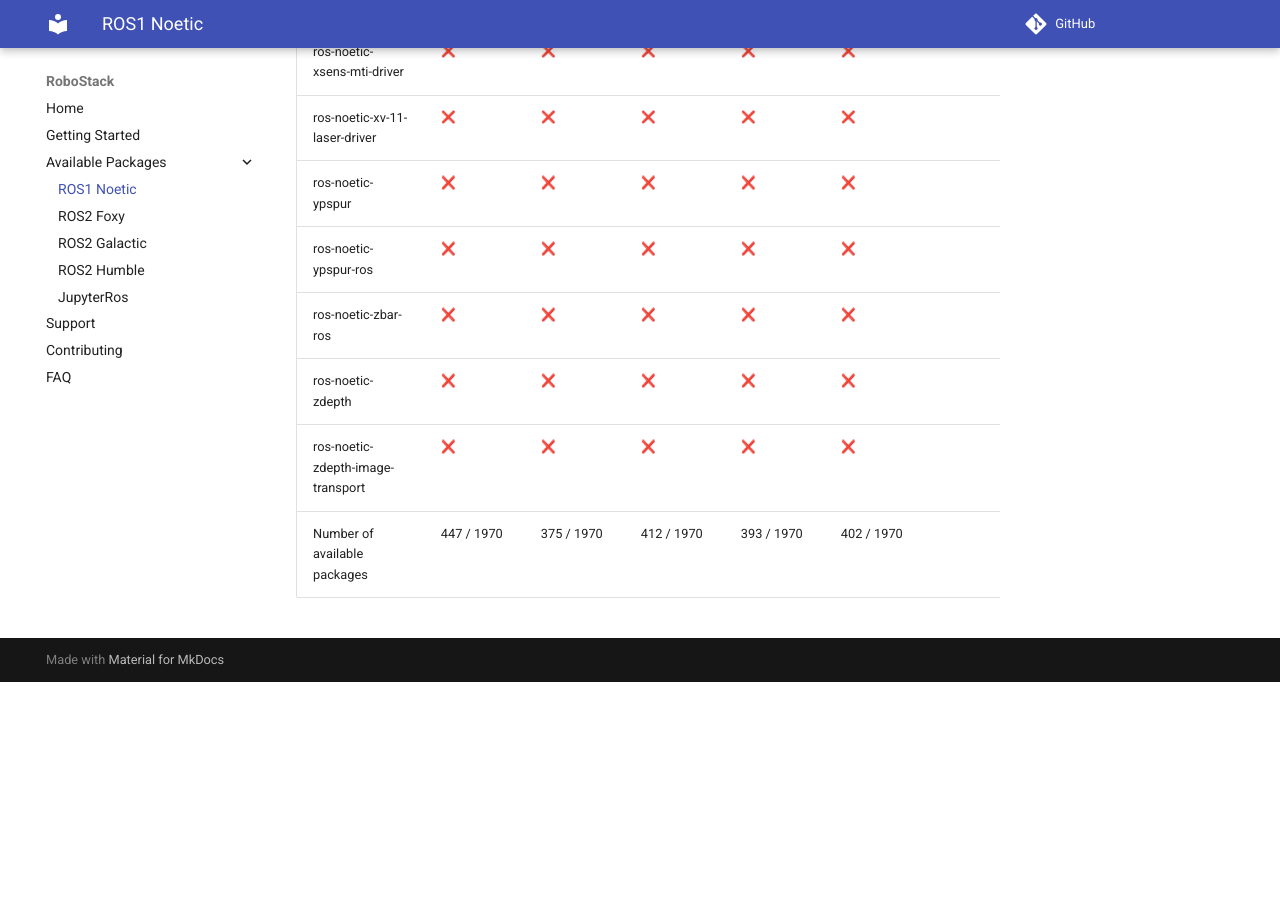
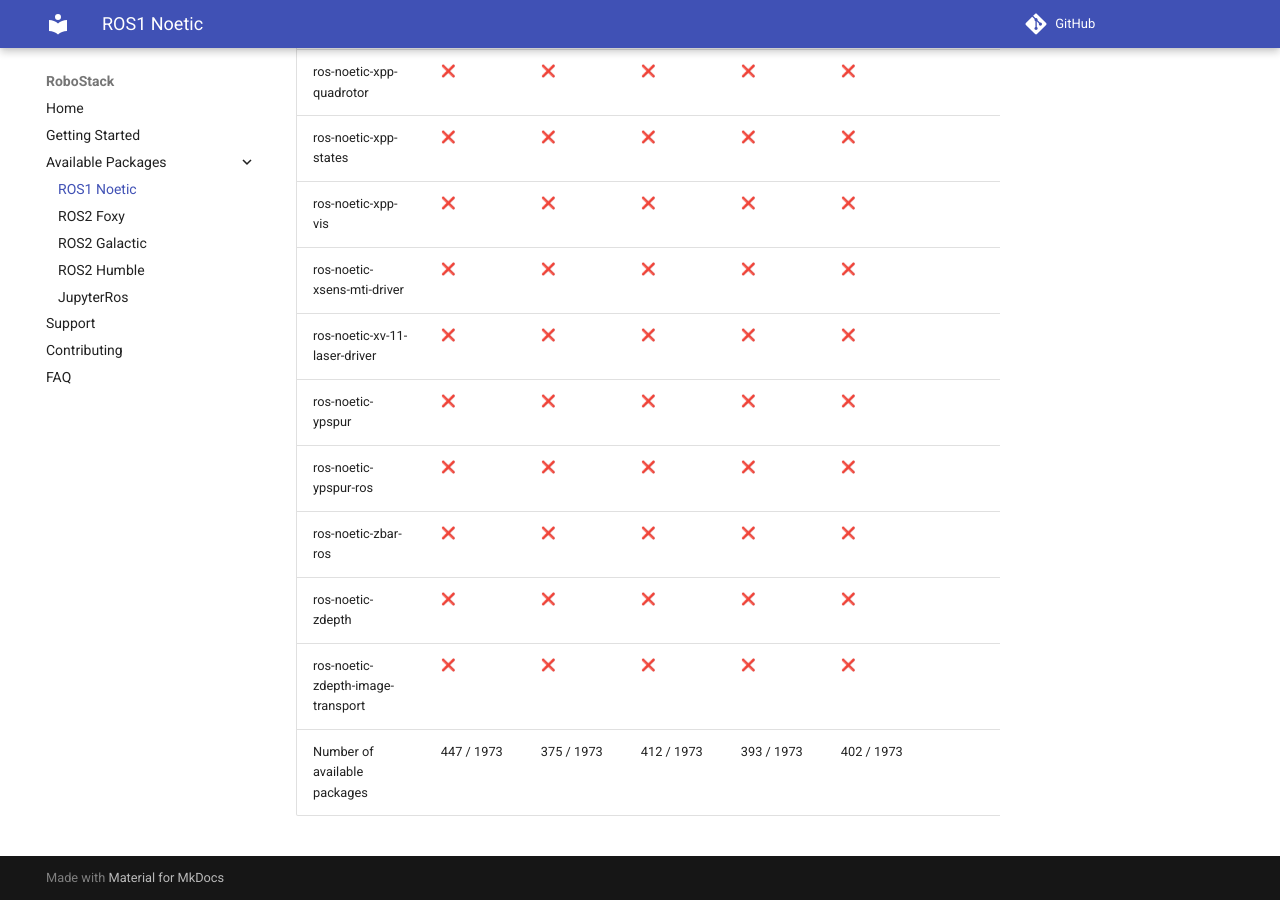
Before and after one commit to RoboStack/robostack.github.io, an MkDocs documentation site: the page built from docs/noetic.md, in a window 1280 px wide and 900 px high, scrolled down 141646 px. Built offline with MkDocs 1.6.1 and Material for MkDocs 9.7.7, drawn with Linux system fonts in a browser that asks for light colours; emoji names are drawn with the system emoji font; comment, search, counter and statistics services are not loaded; before the commit the page ends 142328 px from its top, so only the background shows below that; some of the changed text lies outside the part shown.

Commit message:
Update tables

```diff
--- a/docs/noetic.md
+++ b/docs/noetic.md
@@ -1970,4 +1973,4 @@
 | ros-noetic-zbar-ros | :x: { data-sort='0' } | :x: { data-sort='0' } | :x: { data-sort='0' } | :x: { data-sort='0' } | :x: { data-sort='0' } |   |
 | ros-noetic-zdepth | :x: { data-sort='0' } | :x: { data-sort='0' } | :x: { data-sort='0' } | :x: { data-sort='0' } | :x: { data-sort='0' } |   |
 | ros-noetic-zdepth-image-transport | :x: { data-sort='0' } | :x: { data-sort='0' } | :x: { data-sort='0' } | :x: { data-sort='0' } | :x: { data-sort='0' } |   |
-| Number of available packages |  447 / 1970 | 375 / 1970 | 412 / 1970 | 393 / 1970 | 402 / 1970 |
+| Number of available packages |  447 / 1973 | 375 / 1973 | 412 / 1973 | 393 / 1973 | 402 / 1973 |
```
Also changed, not shown: other parts of docs/noetic.md (+3 -0 lines).
